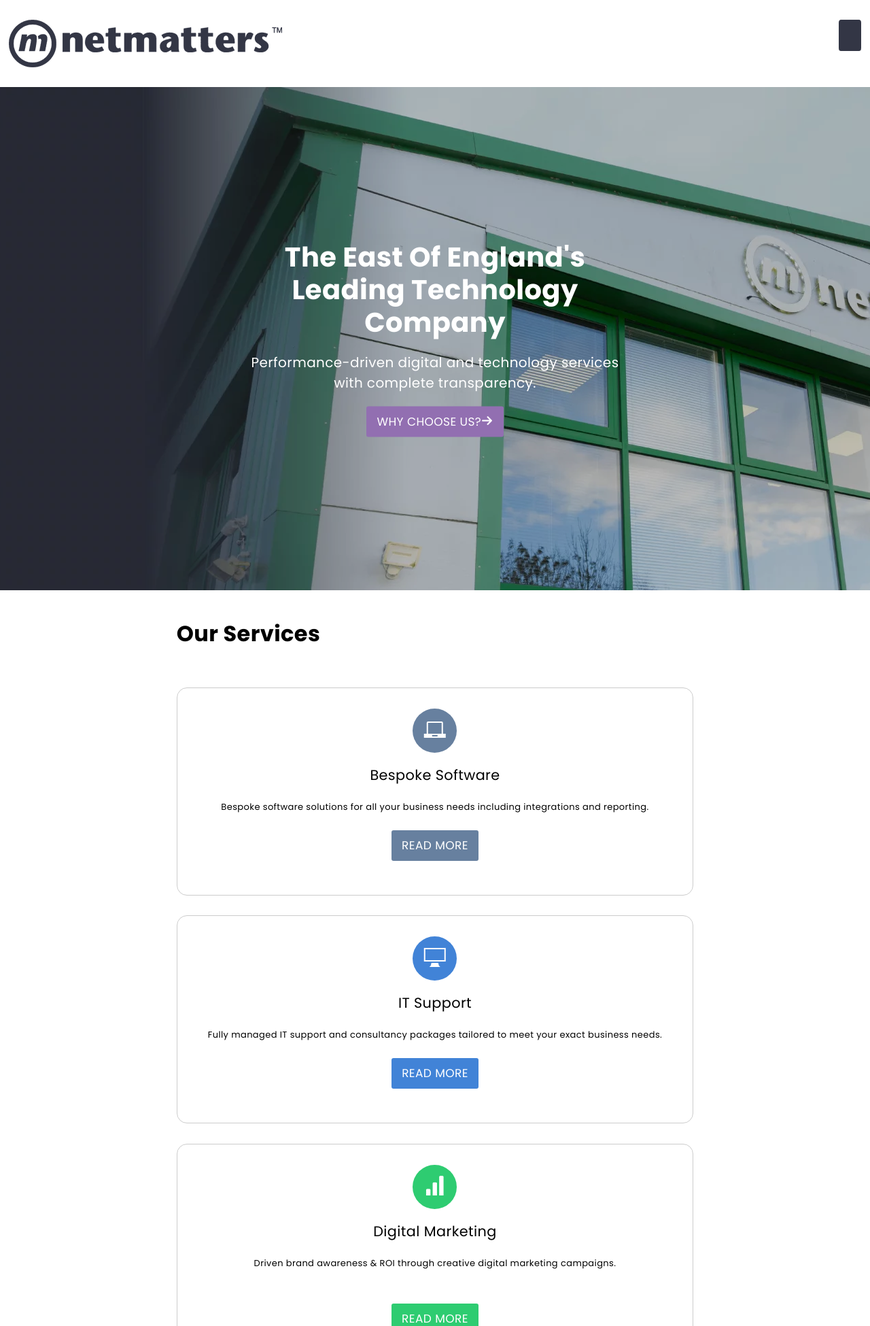
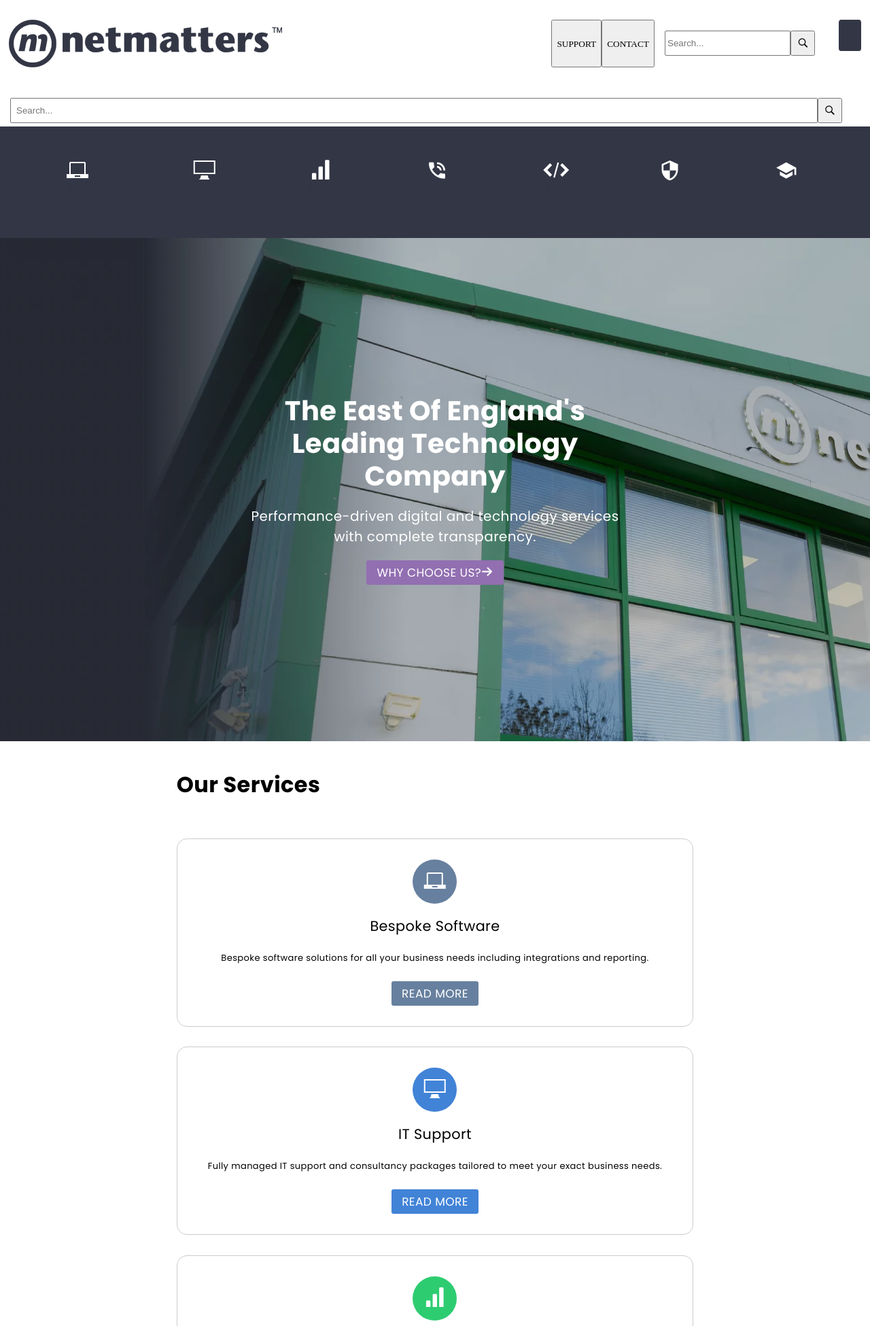
Before and after one commit to ThePolarEclipse/NetmattersCopy-RS, a PHP site: page / in a window 1280 px wide. Shown: the top 1950 px of the page at 68% size. Run offline with PHP 8.4, Linux system fonts and the light colour scheme.

Commit message:
Upper banner with icons

```diff
--- a/css/application.css
+++ b/css/application.css
@@ -1,3 +1,4 @@
+@charset "UTF-8";
 @font-face { font-family: "icomoon"; src: url(../fonts/icomoon.ttf); font-weight: 400; font-style: normal; font-display: swap; }
 
 @font-face { font-family: "Poppins"; src: url(../fonts/Poppins-Regular.ttf); font-weight: 400; font-style: normal; font-display: swap; }
@@ -22,20 +23,6 @@
 
 [class^=icon-] { font-family: "icomoon"; line-height: 1; font-style: normal; font-variant: normal; font-weight: 400; text-transform: none; }
 
-header { display: block; }
-
-footer { background-color: #323544; color: #fff; margin: 10px 0 0; position: relative; display: block; }
-
-footer ul { list-style: none; padding: 0; margin: 0; }
-
-footer ul li { font-size: 0.8125rem; line-height: 1.375rem; }
-
-footer ul li a { color: #fff; }
-
-footer ul li a:hover { color: #fff; }
-
-.footer-bottom { margin: 20px 0 0; background: #212330; }
-
 .newsletter { background-color: #ddd; }
 
 .newsletter .newsletter-wrapper { display: flex; flex-wrap: wrap; margin: 0 -15px; }
@@ -56,17 +43,33 @@
 
 label.required::after, label .required::after { content: " *"; color: #d24d57; }
 
-.btn { display: inline-block; height: auto; line-height: 35px; padding: 5px 15px; text-transform: uppercase; font-size: 1.063rem; border-radius: 3px; white-space: normal; color: white; text-align: center; cursor: pointer; vertical-align: middle; }
+.btn { background-color: #212330; color: white; display: inline-block; padding: 5px 15px; text-transform: uppercase; font-size: 1.063rem; border-radius: 3px; text-align: center; cursor: pointer; vertical-align: middle; }
 
-.btn-google { background: #4387f6; border-radius: 6px; padding: 10px 30px; font-size: 20px; margin-top: 20px; margin-right: 8px; }
+.btn-google { background-color: #4387f6; color: white; display: inline-block; padding: 5px 15px; text-transform: uppercase; font-size: 1.063rem; border-radius: 3px; text-align: center; cursor: pointer; vertical-align: middle; border-radius: 6px; padding: 10px 30px; font-size: 20px; margin-top: 20px; margin-right: 8px; }
 
-.btn-trustpilot { background: #00b67b; border-radius: 6px; padding: 10px 30px; font-size: 20px; margin-top: 20px; margin-right: 8px; }
+.btn-trustpilot { background-color: #00b67b; color: white; display: inline-block; padding: 5px 15px; text-transform: uppercase; font-size: 1.063rem; border-radius: 3px; text-align: center; cursor: pointer; vertical-align: middle; border-radius: 6px; padding: 10px 30px; font-size: 20px; margin-top: 20px; margin-right: 8px; }
 
-.btn-wcu { background-color: #926fb1; border-color: #926fb1; }
+.btn-mid-wcu { background-color: #272936; color: white; display: inline-block; padding: 5px 15px; text-transform: uppercase; font-size: 1.063rem; border-radius: 3px; text-align: center; cursor: pointer; vertical-align: middle; border-radius: 6px; padding: 10px 30px; font-size: 20px; margin-top: 20px; margin-right: 8px; }
 
-.btn-container { display: block; }
+.btn-mid-culture { background-color: #272936; color: white; display: inline-block; padding: 5px 15px; text-transform: uppercase; font-size: 1.063rem; border-radius: 3px; text-align: center; cursor: pointer; vertical-align: middle; border-radius: 6px; padding: 10px 30px; font-size: 20px; margin-top: 20px; margin-right: 8px; }
 
-.btn-burger { background-color: #333645; height: 46px; width: 33px; padding: 5px 15px; border-width: 0; margin-left: 20px; border-color: #333645; border-radius: 10%; font-size: 1.438rem; line-height: 45px; }
+.btn-wcu { background-color: #926fb1; color: white; display: inline-block; padding: 5px 15px; text-transform: uppercase; font-size: 1.063rem; border-radius: 3px; text-align: center; cursor: pointer; vertical-align: middle; border-color: #926fb1; }
+
+.btn-software { background-color: #67809f; color: white; display: inline-block; padding: 5px 15px; text-transform: uppercase; font-size: 1.063rem; border-radius: 3px; text-align: center; cursor: pointer; vertical-align: middle; }
+
+.btn-it { background-color: #4183d7; color: white; display: inline-block; padding: 5px 15px; text-transform: uppercase; font-size: 1.063rem; border-radius: 3px; text-align: center; cursor: pointer; vertical-align: middle; }
+
+.btn-digital { background-color: #2ecc71; color: white; display: inline-block; padding: 5px 15px; text-transform: uppercase; font-size: 1.063rem; border-radius: 3px; text-align: center; cursor: pointer; vertical-align: middle; }
+
+.btn-telecoms { background-color: #d64541; color: white; display: inline-block; padding: 5px 15px; text-transform: uppercase; font-size: 1.063rem; border-radius: 3px; text-align: center; cursor: pointer; vertical-align: middle; }
+
+.btn-web { background-color: #926fb1; color: white; display: inline-block; padding: 5px 15px; text-transform: uppercase; font-size: 1.063rem; border-radius: 3px; text-align: center; cursor: pointer; vertical-align: middle; }
+
+.btn-security { background-color: #f62459; color: white; display: inline-block; padding: 5px 15px; text-transform: uppercase; font-size: 1.063rem; border-radius: 3px; text-align: center; cursor: pointer; vertical-align: middle; }
+
+.btn-developer-course { background-color: #ce4125; color: white; display: inline-block; padding: 5px 15px; text-transform: uppercase; font-size: 1.063rem; border-radius: 3px; text-align: center; cursor: pointer; vertical-align: middle; }
+
+.btn-burger { background-color: #333645; color: white; display: inline-block; padding: 5px 15px; text-transform: uppercase; font-size: 1.063rem; border-radius: 3px; text-align: center; cursor: pointer; vertical-align: middle; height: 46px; width: 33px; padding: 5px 15px; border-width: 0; margin-left: 20px; border-color: #333645; border-radius: 10%; font-size: 1.438rem; line-height: 45px; }
 
 .article-list, .services { display: flex; flex-flow: column wrap; align-content: center; justify-content: center; flex-wrap: wrap; flex-direction: column; }
 
@@ -96,45 +99,15 @@
 
 .service-item .icon span { font-size: 2rem; line-height: 62px; }
 
-.service-item .icon-apps::before { content: "\e957"; color: white; }
-
-.service-item .icon-display::before { content: "\e956"; color: white; }
-
-.service-item .icon-bar-graph::before { content: "\e901"; color: white; }
-
-.service-item .icon-phone-service::before { content: "\e900"; color: white; }
-
-.service-item .icon-code::before { content: "\ea80"; color: white; }
-
-.service-item .icon-security::before { content: "\e903"; color: white; }
-
-.service-item .icon-school-cap::before { content: "\e902"; color: white; }
-
 .service-item .h2 { font-size: 1.3rem; position: relative; padding-bottom: 10px; margin: 0 0 11px; }
 
 .service-item .p { font-size: 0.8125rem; line-height: 1.375rem; margin-bottom: 13px; padding: 0 15px 10px 15px; font-weight: 400; }
 
 .service-item .btn-container { display: block; }
 
-.service-item .btn { align-items: flex-end; background-color: orange; color: white; display: inline-block; margin-bottom: 20px; }
-
-.service-item .btn-software { background: #67809f; }
-
-.service-item .btn-it { background-color: #4183d7; }
-
-.service-item .btn-digital { background-color: #2ecc71; }
-
-.service-item .btn-telecoms { background-color: #d64541; }
-
-.service-item .btn-web { background-color: #926fb1; }
-
-.service-item .btn-security { background-color: #f62459; }
-
-.service-item .btn-developer-course { background-color: #ce4125; }
-
 .icon-hamburger { color: white; }
 
-.icon-hamburger::before { font-family: "icomoon"; content: "\e9bd"; }
+.icon-hamburger::before { font-family: "icomoon"; content: ""; }
 
 .icon-facebook::before { content: "\ea90"; }
 
@@ -150,17 +123,19 @@
 
 .icon-arrow-right::after { content: "\ea3c"; }
 
-.container { display: flex; padding: 0.8125rem; flex-direction: column; }
+.icon-apps::before { content: "\e957"; color: white; }
 
-.container h2 { font-size: 2rem; }
+.icon-display::before { content: "\e956"; color: white; }
 
-.row { display: flex; grid-template-columns: auto auto auto; padding: 1.8125rem 0.8125rem; }
+.icon-bar-graph::before { content: "\e901"; color: white; }
 
-.center { align-items: center; text-align: center; }
+.icon-phone-service::before { content: "\e900"; color: white; }
 
-.middle { color: white; background: #323544; }
+.icon-code::before { content: "\ea80"; color: white; }
 
-.mobile { margin-left: auto; justify-self: center; }
+.icon-security::before { content: "\e903"; color: white; }
+
+.icon-school-cap::before { content: "\e902"; color: white; }
 
 .tick-text { line-height: 32px; font-weight: 600; display: table-cell; }
 
@@ -180,7 +155,48 @@
 
 #banner .content .h1 { font-size: 2.5rem; line-height: 3rem; margin: 0 0 1.25rem; font-weight: 600; }
 
-@media (min-width: 768px) { .mobile-priority, .icon-phone { display: none; }
-  .article-item { flex: 100%; } }
+header { display: block; }
 
-@media (max-width: 991px) { .mobile .icon-phone { font-size: 32px; margin-left: 15px; } }
+header div.container { background: #333645; }
+
+header .icon-phone { font-size: 2rem; }
+
+header form.search-form.mobile-priority, header .not-mobile { display: flex; border: hidden; }
+
+header ul { display: flex; justify-content: space-around; flex-wrap: nowrap; list-style: none; text-transform: uppercase; }
+
+header ul li { position: relative; display: block; color: #fff; padding: 19px 0 18px; text-transform: uppercase; font-size: 1.125rem; text-decoration: none; line-height: 1; }
+
+header ul li a span { font-size: 2rem; }
+
+footer { background-color: #323544; color: #fff; margin: 10px 0 0; position: relative; display: block; }
+
+footer ul { list-style: none; padding: 0; margin: 0; }
+
+footer ul li { font-size: 0.8125rem; line-height: 1.375rem; }
+
+footer ul li a { color: #fff; }
+
+footer ul li a:hover { color: #fff; }
+
+.footer-bottom { margin: 20px 0 0; background: #212330; }
+
+.container { display: flex; padding: 0.8125rem; flex-direction: column; }
+
+.container h2 { font-size: 2rem; }
+
+.row { display: flex; grid-template-columns: auto auto auto; padding: 1.8125rem 0.8125rem; }
+
+.center { align-items: center; text-align: center; }
+
+.middle { color: white; background: #323544; }
+
+.mobile { margin-left: auto; justify-self: center; }
+
+@media (min-width: 767px) { .mobile-priority, .icon-phone { display: none; }
+  .article-item { flex: 100%; }
+  not-mobile { display: block; } }
+
+@media (min-width: 768px) and (max-width: 991px) { .mobile .icon-phone { margin-left: 15px; } }
+
+@media (max-width: 992px) { header > .container, .desktop-priority { display: none; } }
--- a/index.html
+++ b/index.html
@@ -12,6 +12,15 @@
                 <div class="row">
                     <img src="images/netmatters-logo.png" alt="Netmatters">
                     <a class="mobile" href="#"><span class="icon-phone"></span></a>
+                    <button type="button" class="btn-support desktop-priority"><span class="icon-support">SUPPORT</span></button>
+                    <button type="button" class="btn-Contact desktop-priority"><span class="icon-Contact">CONTACT</span></button>
+                    <form method="GET" action="#" accept-charset="UTF-8" class="search-form not-mobile">
+                        <label for="search-input" class="hidden">Search:</label>
+                        <input class="form-control search-bar" placeholder="Search..." id="search-input-top" name="keyword" type="text" value="">
+                        <button type="submit" id="search-submit">
+                            <span class="icon-search"></span>
+                        </button>
+                    </form>
                     <button type="button" class="btn-burger"><span class="icon-hamburger"></span></button>
                 </div>
                 <form method="GET" action="#" accept-charset="UTF-8" class="search-form mobile-priority">
@@ -21,6 +30,53 @@
                         <span class="icon-search"></span>
                     </button>
                 </form>
+                <div class="container">
+                    <ul id="header-banner">
+                        <li>
+                            <a href="#">
+                                <span class="icon-apps"></span>
+                                <br><small>Bespoke</small><br>software
+                            </a>
+                        </li>
+                        <li>
+                            <a href="#">
+                                <span class="icon-display"></span>
+                                <br><small>It</small><br>support
+                            </a>
+                        </li>
+                        <li>
+                            <a href="#">
+                                <span class="icon-bar-graph"></span>
+                                <br><small>It</small><br>support
+                            </a>
+                        </li>
+                        <li>
+                            <a href="#">
+                                <span class="icon-phone-service"></span>
+                                <br><small>It</small><br>support
+                            </a>
+                        </li>
+                        <li>
+                            <a href="#">
+                                <span class="icon-code"></span>
+                                <br><small>It</small><br>support
+                            </a>
+                        </li>
+                        <li>
+                            <a href="#">
+                                <span class="icon-security"></span>
+                                <br><small>It</small><br>support
+                            </a>
+                        </li>
+                        <li>
+                            <a href="#">
+                                <span class="icon-school-cap"></span>
+                                <br><small>It</small><br>support
+                            </a>
+                        </li>
+
+                    </ul>
+                </div>
             </header>
         </div>
         <div>
@@ -181,8 +237,8 @@
                             <p>We pride ourselves on being an ethical business and have a unique business offering and cost model that ensures you get the most from our relationship in an upfront manner.</p>
                         </div>
                         <div>
-                            <a>Why choose us?</a>
-                            <a>Our culture</a>
+                            <a href="#" target="_blank" class="btn btn-mid-wcu">Why choose us? <em class="icon-arrow-right"></em></a>
+                            <a href="#" target="_blank" class="btn btn-mid-culture">Our culture <em class="icon-arrow-right"></em></a>
                         </div>
                         <div>
                             <h2>What Our Clients Think</h2>
@@ -195,8 +251,8 @@
                         <p class="client-quote">Netmatters stood out from the start. Great guys and very easy to work with. Both the build and digital marketing teams are clearly skilled -they know their stuff! They delivered a website to our (high!) expectations and went over and above to ensure we were satisfied clients - and we are!</p>
                         <p><span class="client-quote-author">Eleanor Bishop, Head of Marketing - <a href="#">Ashcroft Partnership LLP</a></span></p>
                         <div>
-                            <a href="#" target="_blank" class="btn btn-google" rel="noopener noreferrer">Google Reviews <em class="icon-arrow-right"></em></a>
-                            <a href="#" target="_blank" class="btn btn-trustpilot" rel="noopener noreferrer">TrustPilot Reviews <em class="icon-arrow-right"></em></a>
+                            <a href="#" target="_blank" class="btn btn-google">Google Reviews <em class="icon-arrow-right"></em></a>
+                            <a href="#" target="_blank" class="btn btn-trustpilot">TrustPilot Reviews <em class="icon-arrow-right"></em></a>
                         </div>
                     </div>
                 </div>
--- a/scss/base/_config.scss
+++ b/scss/base/_config.scss
@@ -9,3 +9,4 @@
 $colour-why-choose-us		:#926fb1;
 $colour-google				:#4387f6;
 $colour-trustpilot			:#00b67b;
+$colour-mid-buttons			:#272936;
--- /dev/null
+++ b/scss/base/_index.scss
@@ -0,0 +1,4 @@
+@import 'config';
+@import 'mixins';
+@import 'fonts';
+@import 'base';
--- a/scss/base/_mixins.scss
+++ b/scss/base/_mixins.scss
@@ -20,10 +20,10 @@
 
 @mixin respond-to($breakpoint) {
   @if $breakpoint == mobile {
-    @media (max-width: 767px) { @content; }
+    @media (min-width: 767px) { @content; }
   } @else if $breakpoint == tablet {
     @media (min-width: 768px) and (max-width: 991px) { @content; }
   } @else if $breakpoint == desktop {
-    @media (min-width: 992px) { @content; }
+    @media (max-width: 992px) { @content; }
   }
 }
--- /dev/null
+++ b/scss/components/_index.scss
@@ -0,0 +1,6 @@
+@import 'newsletter';
+@import 'forms';
+@import 'buttons';
+@import 'services-articles';
+@import 'icons';
+@import 'components';
--- /dev/null
+++ b/scss/layout/_index.scss
@@ -0,0 +1,3 @@
+@import 'header-footer';
+@import 'layout';
+@import 'media';
```
Also changed, not shown: scss/application.scss (+3 -13 lines), scss/components/_buttons.scss (+19 -3 lines), scss/components/_icons.scss (+34 -0 lines), scss/components/_services-articles.scss (+0 -33 lines), scss/layout/_header-footer.scss (+35 -1 lines), scss/layout/_media.scss (+18 -1 lines).
